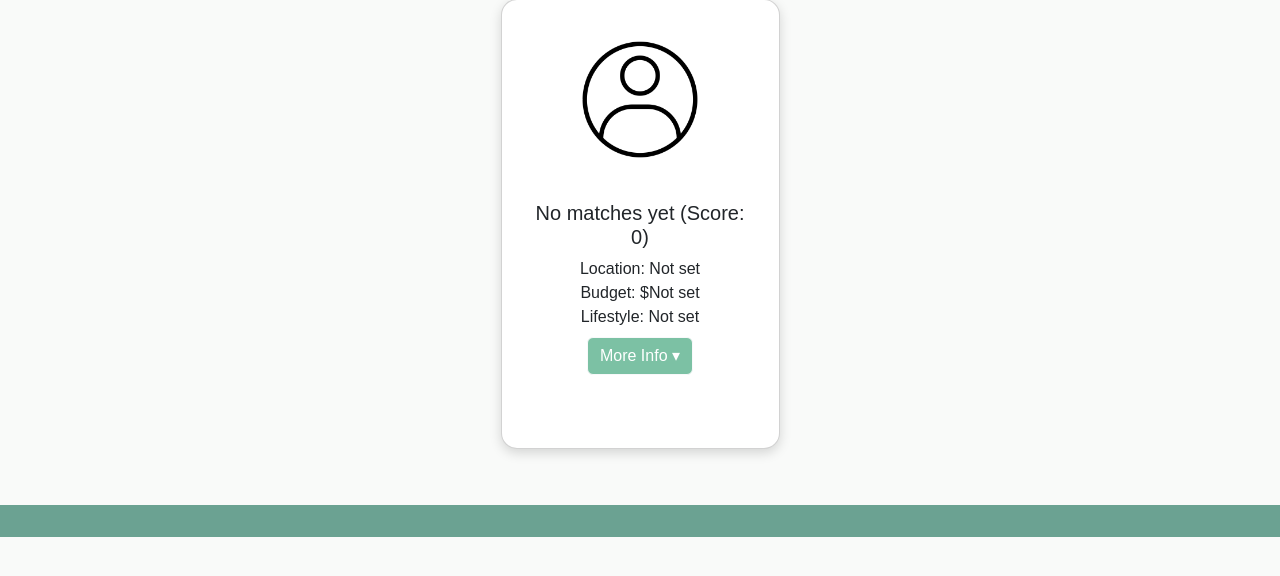
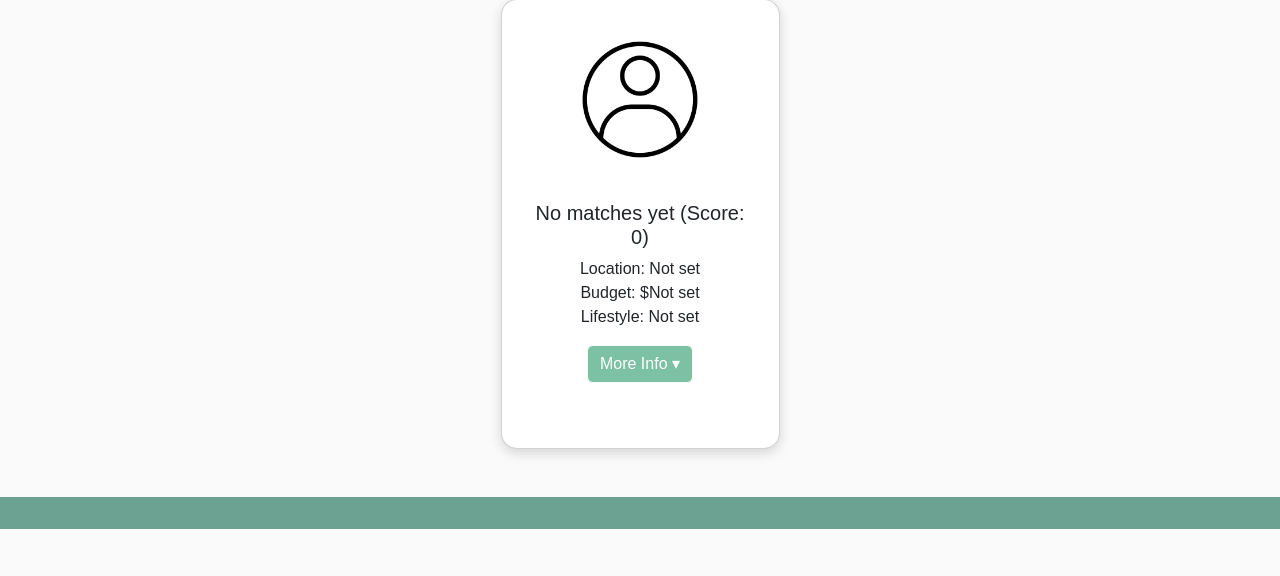
Before and after one commit to annaleenersten/RoomSync, a Flask app: page /matches in a window 1280 px wide. Shown: the part 201-777 px from the top of the page. Run offline with Flask 3, Linux system fonts and the light colour scheme; the visitor is signed in with stand-in values (Sample User, id 1); data comes from the database, SQL or seed files in the repository; data that the repository does not hold is empty; some web fonts are replaced.

Commit message:
changed margins

```diff
--- a/code/frontend/templates/matches.html
+++ b/code/frontend/templates/matches.html
@@ -31,7 +31,7 @@
 
     {% for match in ranked %}
         {% if match.profile %}
-        <div class="card mb-2" style="max-width: 18rem; border-radius: 1rem;">
+        <div class="card" style="max-width: 18rem; border-radius: 1rem;">
 
             <img
                 src="{{ url_for('static', filename='userIcon.jpg') }}"
@@ -43,13 +43,13 @@
             <div class="card-body">
                 <h5 class="card-title">{{ match.profile.username }} (Score: {{ match.score }})</h5>
 
-                <p class="card-text mb-2">
+                <p class="card-text">
                     Location: {{ match.profile.location or 'Not set' }} <br>
                     Budget: ${{ match.profile.budget or 'Not set' }} <br>
                     Lifestyle: {{ match.profile.lifestyle or 'Not set' }}
                 </p>
 
-                <button class="btn btn-outline-light mb-2" type="button" data-bs-toggle="collapse" data-bs-target="#extra{{ loop.index }}" aria-expanded="false" aria-controls="extra{{ loop.index }}">
+                <button class="btn btn-outline-light" type="button" data-bs-toggle="collapse" data-bs-target="#extra{{ loop.index }}" aria-expanded="false" aria-controls="extra{{ loop.index }}">
                     More Info <span class="arrow">&#9662;</span>
                 </button>
 
```
